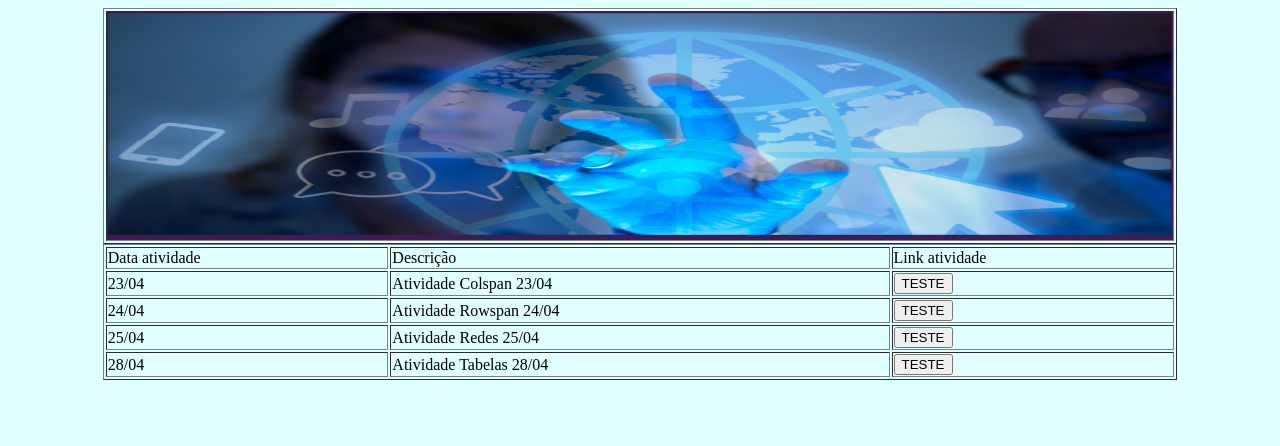
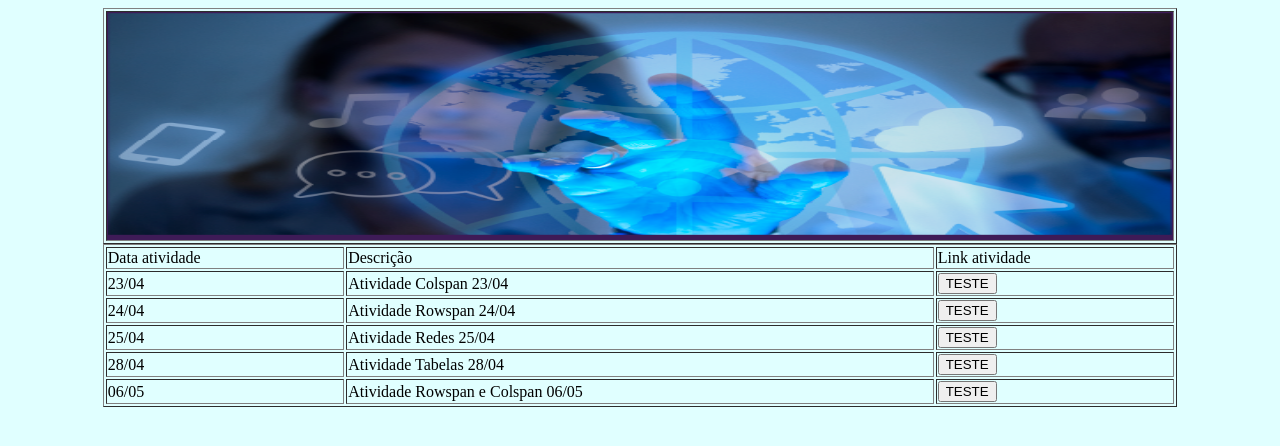
Before and after one commit to kethlinlorenzetti/1site, a plain HTML site: page index.html in a window 1280 px wide. Drawn offline with Linux system fonts and the light colour scheme.

Commit message:
Update index.html

```diff
--- a/index.html
+++ b/index.html
@@ -69,6 +69,17 @@
             <a href="tabelas/28-04.html"> <button>TESTE</button> </a>
         </td>
     </tr>
+    <tr>
+        <td>
+            06/05
+        </td>
+        <td>
+            Atividade Rowspan e Colspan 06/05
+        </td>
+        <td>
+            <a href="06-05/rowspan e colspan.html"> <button>TESTE</button> </a>
+        </td>
+    </tr>
   </table>
 
 
```
